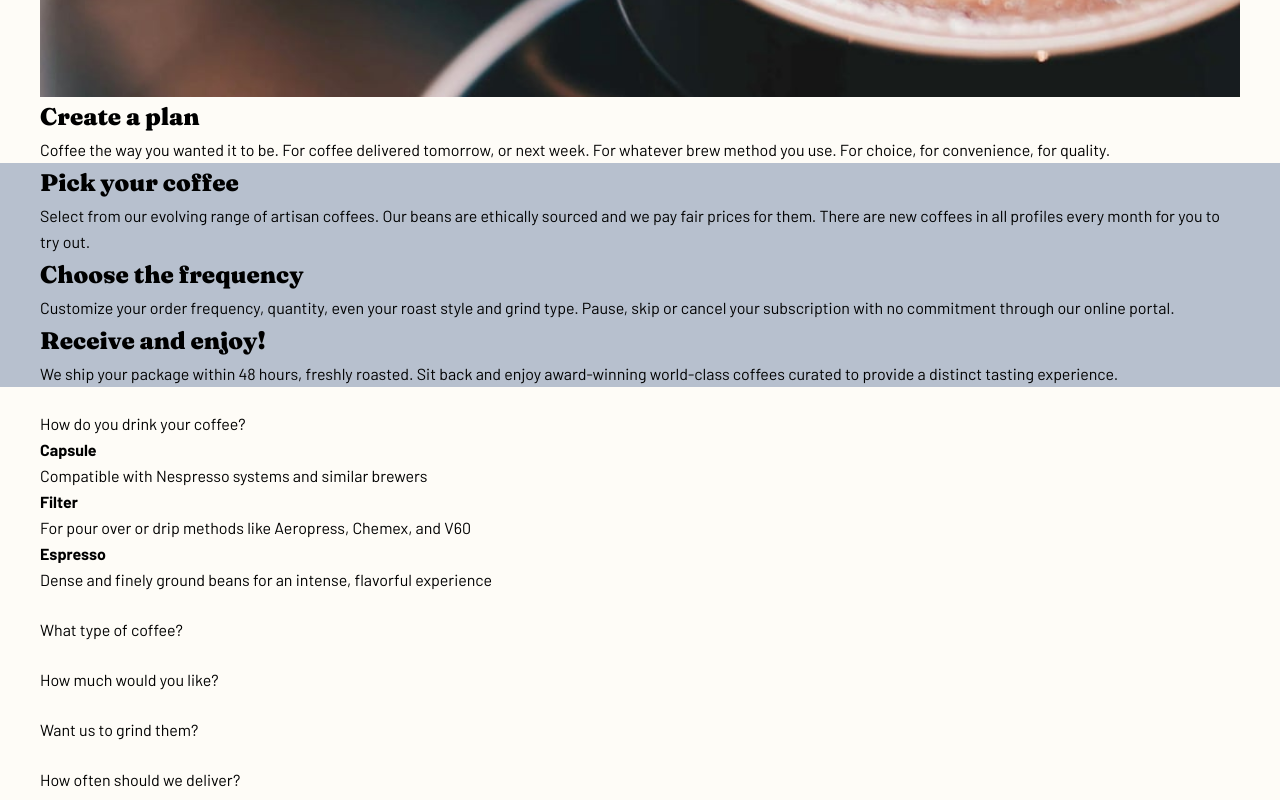
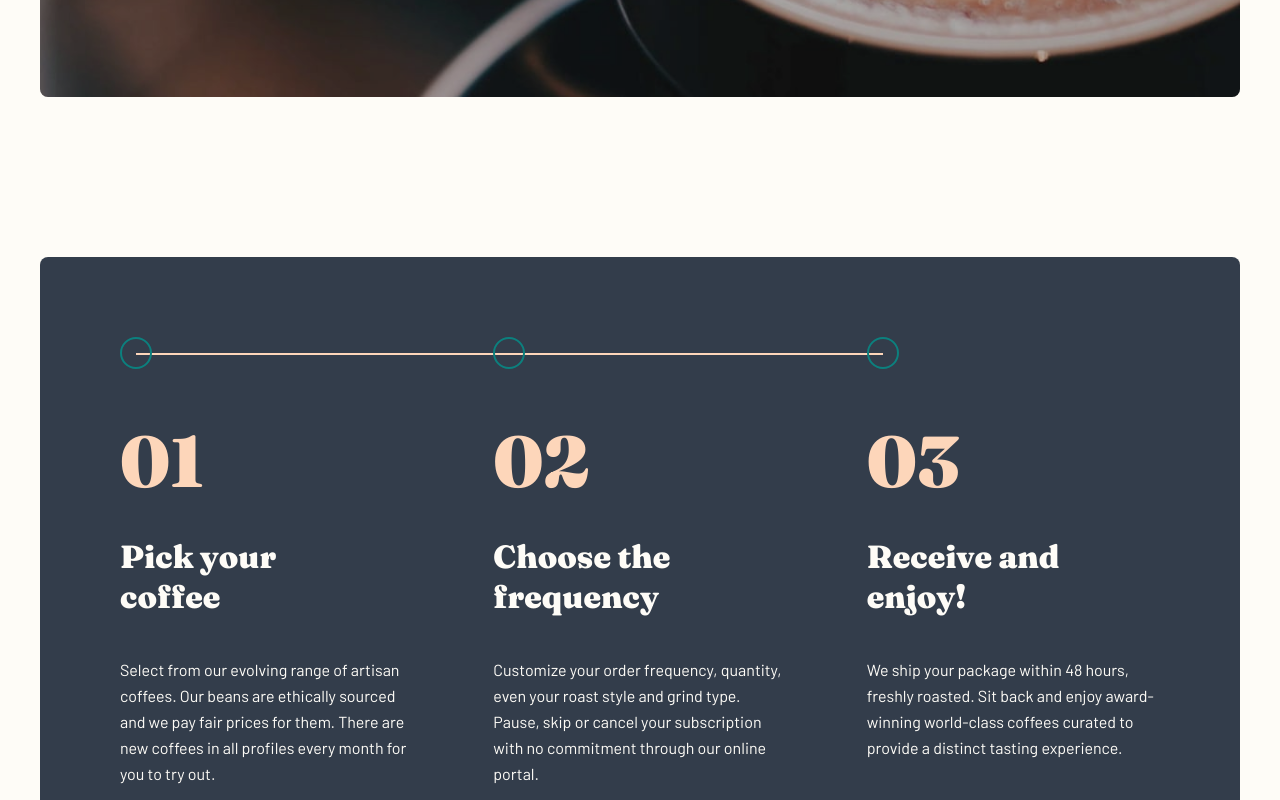
Before and after one commit to Dudeldups/FM-coffeeroasters, a React (Vite) app: page /subscribe in a window 1280 px wide. Shown: the part 440-1240 px from the top of the page. Built offline with nearby package versions, Linux system fonts and the light colour scheme.

Commit message:
added list styling

```diff
--- a/src/routes/Subscribe.tsx
+++ b/src/routes/Subscribe.tsx
@@ -10,17 +10,19 @@ const Subscribe = () => {
   const [isModalOpen, setIsModalOpen] = useState<boolean>(false);
 
   return (
-    <section className="max-w-7xl">
-      <div>
+    <section className="flex-col-center max-w-7xl">
+      <div className="relative max-w-[25rem] overflow-hidden rounded-lg md:max-w-[45rem] lg:max-w-full">
         <picture>
           <source srcSet={heroImgSubscribeDesktop} media="(min-width: 60em)" />
           <source srcSet={heroImgSubscribeTablet} media="(min-width: 42.5em)" />
           <img src={heroImgSubscribeMobile} alt="" />
         </picture>
 
-        <article>
-          <h1 className="">Create a plan</h1>
-          <p>
+        <article className="flex-col-center absolute inset-0 mx-auto px-5 text-custom-light-cream after:absolute after:inset-0 after:bg-black after:bg-opacity-30 mobile:text-center md:ml-0 md:items-start md:px-[3.75rem] xl:px-20">
+          <h1 className="z-10 text-xl leading-none xs:text-2xl md:text-[3rem] lg:text-3xl">
+            Create a plan
+          </h1>
+          <p className="z-10 mt-6 max-w-80 md:max-w-[25rem] lg:mt-10">
             Coffee the way you wanted it to be. For coffee delivered tomorrow,
             or next week. For whatever brew method you use. For choice, for
             convenience, for quality.
@@ -28,28 +30,33 @@ const Subscribe = () => {
         </article>
       </div>
 
-      <div className="relative">
-        <div className="absolute -z-10 h-full w-screen -translate-x-6 bg-custom-light-grey md:-translate-x-10"></div>
-        <ol>
-          <li>
-            <h2>Pick your coffee</h2>
-            <p>
+      <div className="mt-28 w-[calc(100%+15rem)] rounded-lg bg-custom-dark-blue py-20 md:mt-36 md:pt-24 lg:my-24 lg:mt-40 lg:w-auto lg:pt-28">
+        <ol className="mx-auto flex max-w-[100vw] flex-col gap-14 px-4 text-custom-light-cream xs:px-6 md:flex-row md:gap-4 md:px-10 lg:gap-10 lg:px-14 xl:gap-20 xl:px-20">
+          <li className="relative flex-1 mobile:text-center md:before:absolute md:before:inset-[-1rem_auto_auto_0] md:before:w-[calc(200%+2rem)] md:before:translate-x-4 md:before:border md:before:border-custom-pale-orange md:after:absolute md:after:inset-[-1rem_auto_auto_0] md:after:aspect-square md:after:w-8 md:after:-translate-y-1/2 md:after:rounded-full md:after:border-2 md:after:border-custom-dark-cyan md:after:bg-transparent lg:before:w-[calc(200%+5rem)] xl:before:w-[calc(200%+10rem)]">
+            <h2 className="before:mb-6 before:block before:font-fraunces before:text-3xl before:font-black before:text-custom-pale-orange before:content-['0'_counter(list-item)] xs:text-[1.75rem] md:max-w-[11ch] md:before:mb-10 md:before:mt-14 lg:text-xl">
+              Pick your coffee
+            </h2>
+            <p className="mt-6 mobile:mx-auto mobile:max-w-[38ch] md:mt-10">
               Select from our evolving range of artisan coffees. Our beans are
               ethically sourced and we pay fair prices for them. There are new
               coffees in all profiles every month for you to try out.
             </p>
           </li>
-          <li>
-            <h2>Choose the frequency</h2>
-            <p>
+          <li className="relative flex-1 mobile:text-center md:after:absolute md:after:inset-[-1rem_auto_auto_0] md:after:aspect-square md:after:w-8 md:after:-translate-y-1/2 md:after:rounded-full md:after:border-2 md:after:border-custom-dark-cyan md:after:bg-transparent">
+            <h2 className="before:mb-6 before:block before:font-fraunces before:text-3xl before:font-black before:text-custom-pale-orange before:content-['0'_counter(list-item)] xs:text-[1.75rem] md:max-w-[11ch] md:before:mb-10 md:before:mt-14 lg:text-xl">
+              Choose the frequency
+            </h2>
+            <p className="mt-6 mobile:mx-auto mobile:max-w-[38ch] md:mt-10">
               Customize your order frequency, quantity, even your roast style
               and grind type. Pause, skip or cancel your subscription with no
               commitment through our online portal.
             </p>
           </li>
-          <li>
-            <h2>Receive and enjoy!</h2>
-            <p>
+          <li className="relative flex-1 mobile:text-center md:after:absolute md:after:inset-[-1rem_auto_auto_0] md:after:aspect-square md:after:w-8 md:after:-translate-y-1/2 md:after:rounded-full md:after:border-2 md:after:border-custom-dark-cyan md:after:bg-transparent">
+            <h2 className="before:mb-6 before:block before:font-fraunces before:text-3xl before:font-black before:text-custom-pale-orange before:content-['0'_counter(list-item)] xs:text-[1.75rem] md:max-w-[11ch] md:before:mb-10 md:before:mt-14 lg:text-xl">
+              Receive and enjoy!
+            </h2>
+            <p className="mt-6 mobile:mx-auto mobile:max-w-[38ch] md:mt-10">
               We ship your package within 48 hours, freshly roasted. Sit back
               and enjoy award-winning world-class coffees curated to provide a
               distinct tasting experience.
```
